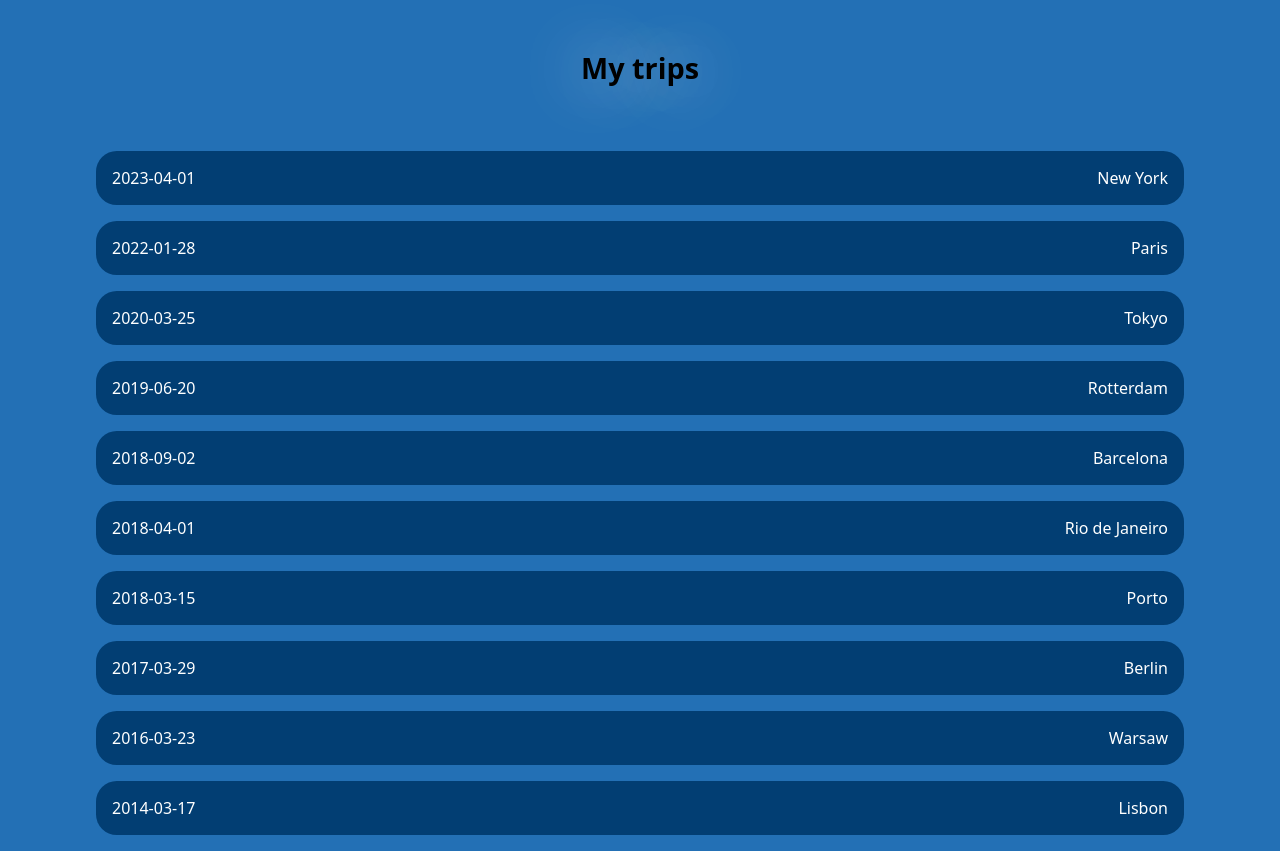
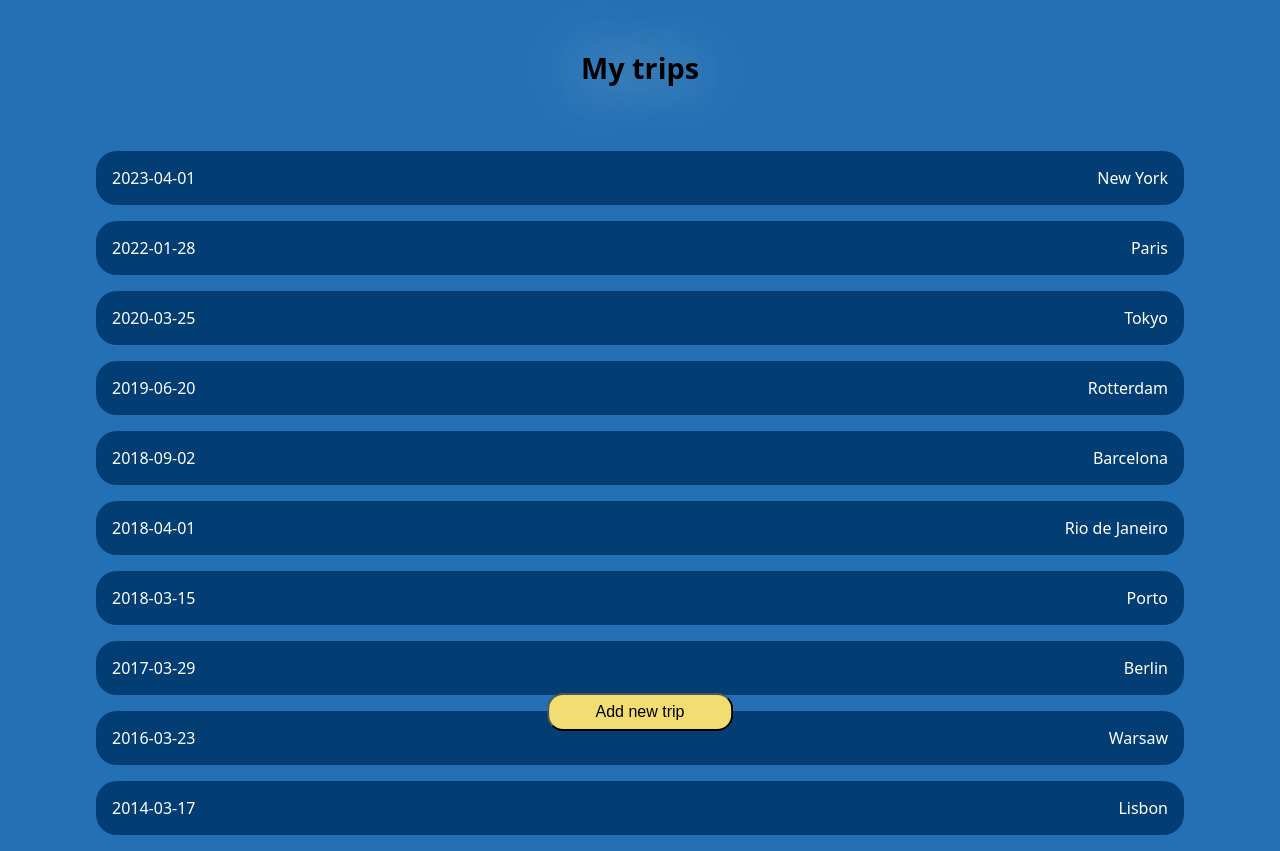
Before and after one commit to malgosiam/capstone_chill-trip-planner, a Next.js app: page /trips in a window 1280 px wide. Built offline with nearby package versions, Linux system fonts and the light colour scheme.

Commit message:
add new trip button and new-trip page

```diff
--- /dev/null
+++ b/components/StyledButton/index.js
@@ -0,0 +1,18 @@
+import styled from "styled-components";
+
+const StyledButton = styled.button`
+  padding: 0.5rem 2.9rem;
+  border-radius: 1rem;
+  background-color: var(--yellow);
+  color: var(--black);
+  font-size: 1em;
+  display: inline-block;
+
+  &:hover {
+    background-color: var(--blue);
+    color: var(--white);
+    box-shadow: 0 0 70px var(--white);
+  }
+`;
+
+export default StyledButton;
--- a/pages/index.js
+++ b/pages/index.js
@@ -1,4 +1,3 @@
-import { StyledLink } from "../components/StyledLink";
 import Link from "next/link";
 
 export default function HomePage() {
--- /dev/null
+++ b/pages/new-trip/index.js
@@ -0,0 +1,3 @@
+export default function NewTripPage() {
+  return <></>;
+}
--- a/pages/trips/index.js
+++ b/pages/trips/index.js
@@ -1,12 +1,26 @@
+import Link from "next/link";
+import StyledButton from "../../components/StyledButton";
 import StyledHeader from "../../components/StyledHeader";
 import TripList from "../../components/TripList";
 import { trips } from "../../data/trips.js";
+import styled from "styled-components";
+
+const FixedButton = styled(StyledButton)`
+  position: fixed;
+  bottom: 50px;
+  left: 50%;
+  transform: translate(-50%, -50%);
+  will-change: transform;
+`;
 
 export default function TripsPage() {
   return (
     <>
       <StyledHeader>My trips</StyledHeader>
       <TripList trips={trips} />
+      <Link href="/new-trip" passHref legacyBehavior>
+        <FixedButton>Add new trip</FixedButton>
+      </Link>
     </>
   );
 }
--- a/styles.js
+++ b/styles.js
@@ -8,6 +8,7 @@ export default createGlobalStyle`
   --yellow: #F2DD72;
   --orange: #F2AF5C;
   --white: #FFFFFF;
+  --dark-purple: #7F007D;
 }
   *,
   *::before,
```
